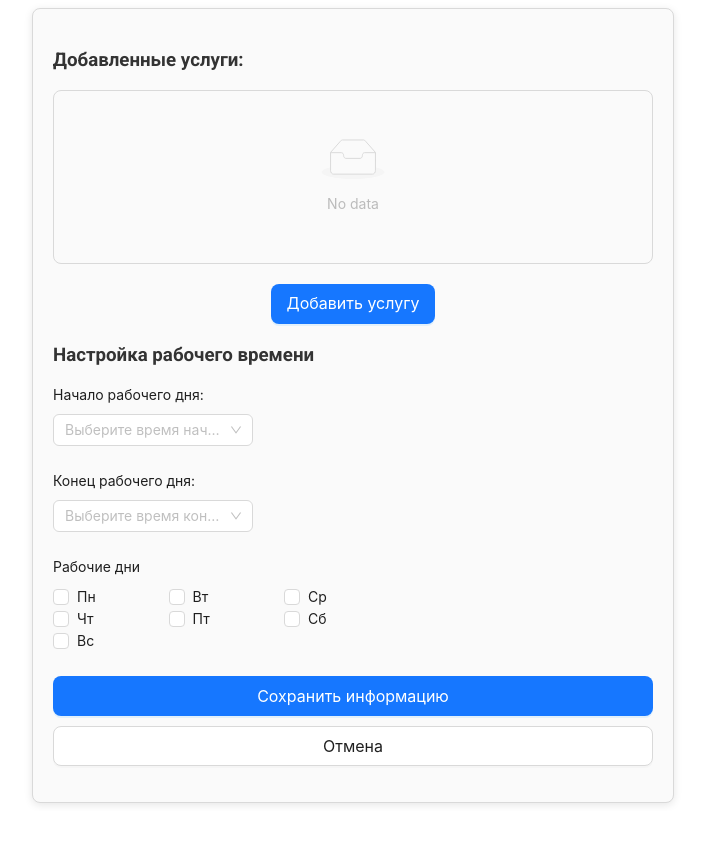
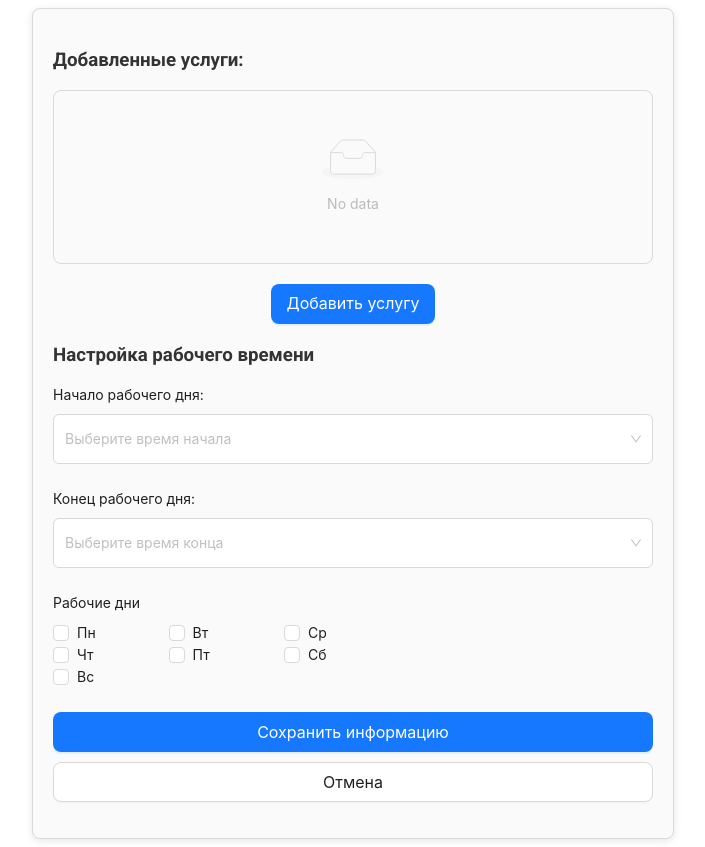
Before and after one commit to mlproger/test_vue_spec_bot, a Vue app: page / in a window 1280 px wide. Both pictures are taken after a click on the button "Редактировать информацию". Shown: the whole page, without its empty margins (287-992 px from the left). Before the commit the page ends 811 px from the top, so only its background shows below. Built offline with nearby package versions, Linux system fonts and the light colour scheme.

Commit message:
Update ServicesForm.vue

```diff
--- a/src/components/ServicesForm.vue
+++ b/src/components/ServicesForm.vue
@@ -1,3 +1,4 @@
+
 <template>
   <div class="services-form">
     <!-- Режим просмотра данных -->
@@ -93,7 +94,7 @@
       <h3 style="margin-top: 20px;">Настройка рабочего времени</h3>
       <a-form layout="vertical">
         <a-form-item label="Начало рабочего дня:">
-          <a-select v-model="startTime" @change="onStartTimeChange" placeholder="Выберите время начала" style="width: 200px">
+          <a-select v-model="startTime" @change="onStartTimeChange" placeholder="Выберите время начала" class="custom-select">
             <a-select-option
               v-for="time in timeOptions"
               :key="time"
@@ -104,7 +105,7 @@
           </a-select>
         </a-form-item>
         <a-form-item label="Конец рабочего дня:">
-          <a-select v-model="endTime" @change="onEndTimeChange" placeholder="Выберите время конца" style="width: 200px">
+          <a-select v-model="endTime" @change="onEndTimeChange" placeholder="Выберите время конца" class="custom-select">
             <a-select-option
               v-for="time in timeOptionsReverse"
               :key="time"
@@ -294,6 +295,14 @@ export default {
   box-shadow: 0 2px 8px rgba(0, 0, 0, 0.1);
   font-family: 'Roboto', sans-serif; /* Применяем шрифт Roboto */
 }
+::v-deep .custom-select .ant-select-selector {
+  height: 50px !important; /* Увеличиваем высоту поля ввода */
+  display: flex;
+  align-items: center;
+}
+::v-deep .custom-select .ant-select-selection-item {
+  line-height: 50px;
+}
 .button-container {
   display: flex;
   justify-content: center;
```
